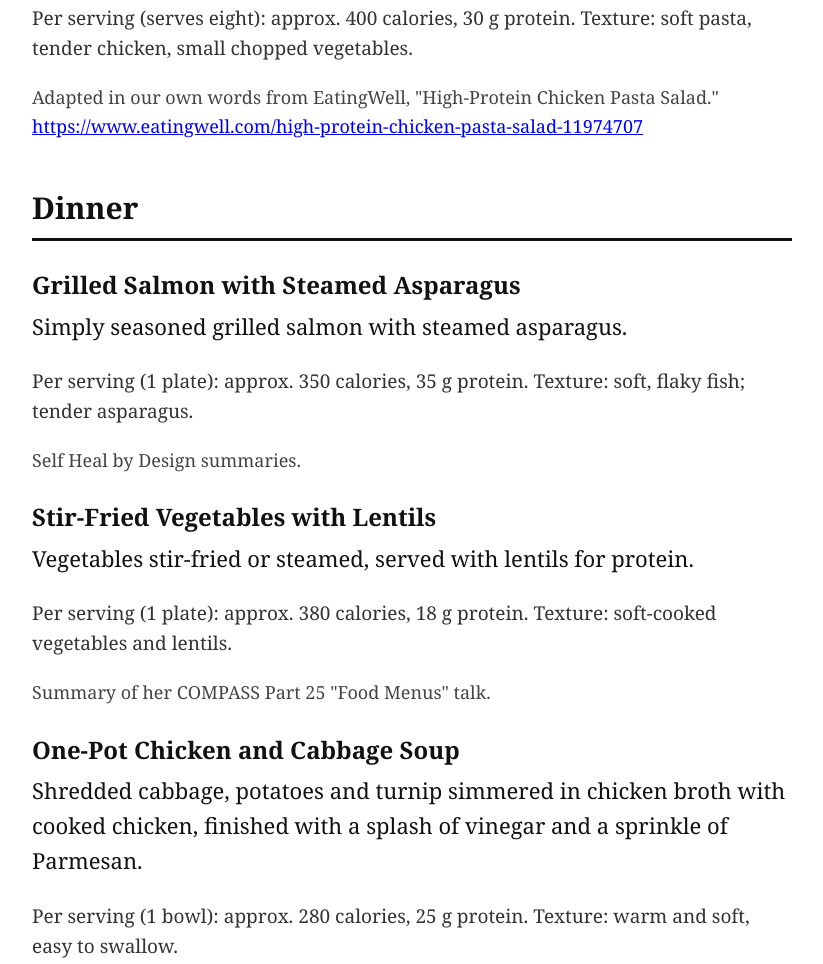
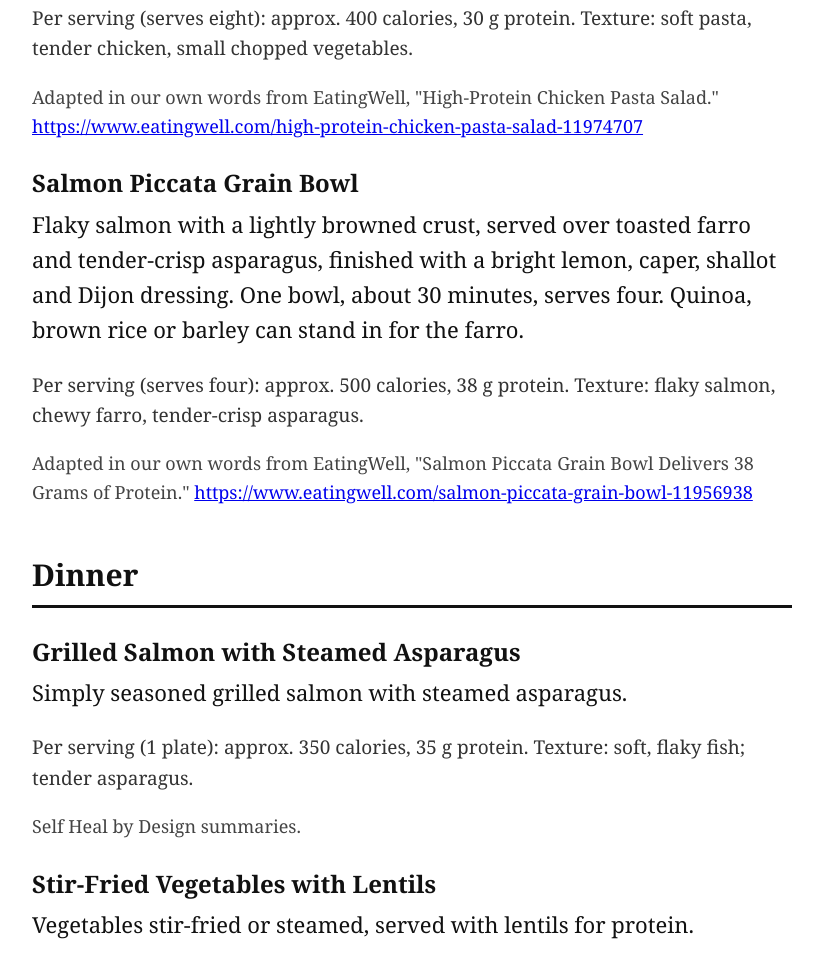
Before and after one commit to ForgeDreams-AI/alisa-cookbook, a plain HTML site: page index.html in a window 1280 px wide. Shown: the part 3830-4794 px from the top of the page, without its empty margins (228-1051 px from the left). Drawn offline with Linux system fonts and the light colour scheme.

Commit message:
Add Salmon Piccata Grain Bowl (EatingWell) to Lunch

```diff
--- a/index.html
+++ b/index.html
@@ -86,6 +86,11 @@
 <p>Cooked whole-wheat pasta tossed with chopped chicken, grape tomatoes, cucumber, red onion, black olives and crumbled feta, all coated in a lemon and red-wine vinaigrette. About 30 minutes, serves eight, and keeps well for make-ahead lunches.</p>
 <p class="nutrition">Per serving (serves eight): approx. 400 calories, 30 g protein. Texture: soft pasta, tender chicken, small chopped vegetables.</p>
 <p class="source">Adapted in our own words from EatingWell, "High-Protein Chicken Pasta Salad." <a href="https://www.eatingwell.com/high-protein-chicken-pasta-salad-11974707">https://www.eatingwell.com/high-protein-chicken-pasta-salad-11974707</a></p>
+
+<h3>Salmon Piccata Grain Bowl</h3>
+<p>Flaky salmon with a lightly browned crust, served over toasted farro and tender-crisp asparagus, finished with a bright lemon, caper, shallot and Dijon dressing. One bowl, about 30 minutes, serves four. Quinoa, brown rice or barley can stand in for the farro.</p>
+<p class="nutrition">Per serving (serves four): approx. 500 calories, 38 g protein. Texture: flaky salmon, chewy farro, tender-crisp asparagus.</p>
+<p class="source">Adapted in our own words from EatingWell, "Salmon Piccata Grain Bowl Delivers 38 Grams of Protein." <a href="https://www.eatingwell.com/salmon-piccata-grain-bowl-11956938">https://www.eatingwell.com/salmon-piccata-grain-bowl-11956938</a></p>
 
 <h2>Dinner</h2>
 <h3>Grilled Salmon with Steamed Asparagus</h3>
```
